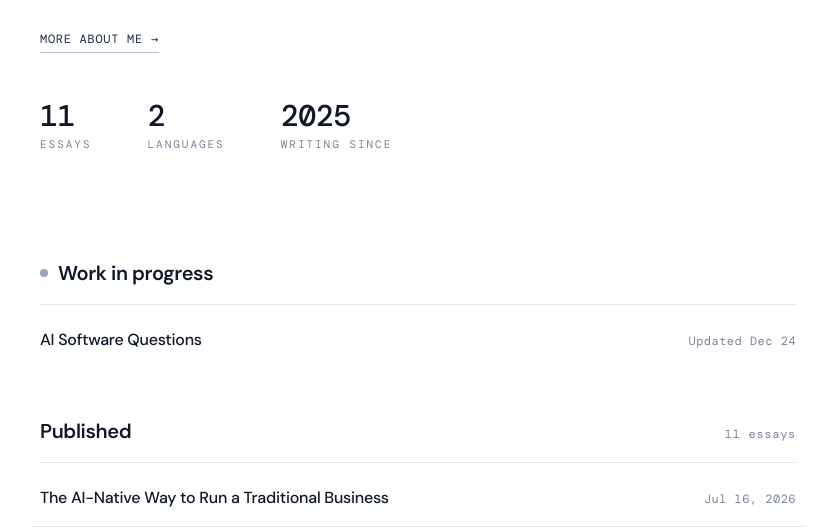
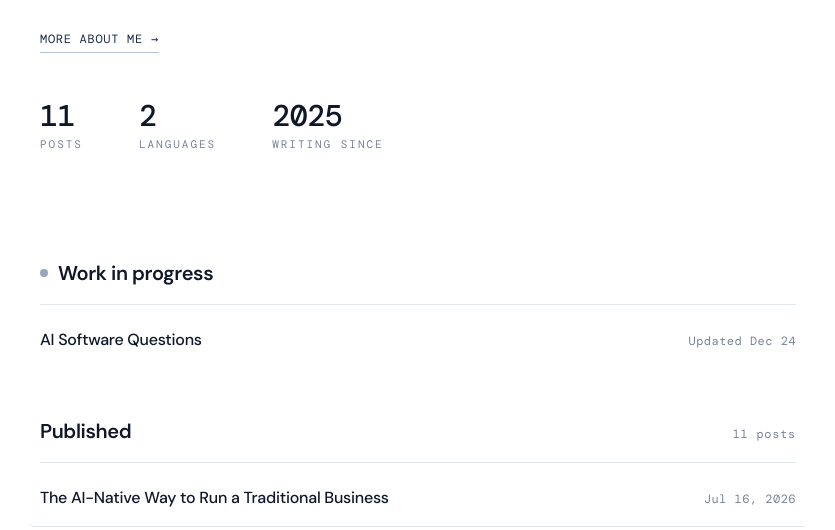
Before and after one commit to lialexlin/blog, a Jekyll site: the page built from index.html, in a window 1280 px wide and 900 px high. Shown: the part 307-837 px from the top of the window, without its empty margins (222-1057 px from the left). Built offline with Jekyll 4.4.1, drawn with Linux system fonts in a browser that asks for light colours.

Commit message:
Index: 'essays' -> 'posts'
Co-Authored-By: Claude Fable 5 <noreply@anthropic.com>

```diff
--- a/index.html
+++ b/index.html
@@ -8,7 +8,7 @@ title: Li (Alex) Lin
   <p class="hero__dek">Playing the lifetime game of compounding judgement, systems and trust - to create value in service of others.</p>
   <a href="{{ 'about-me' | relative_url }}" class="hero__link">More about me →</a>
   <div class="hero__stats">
-    <div class="ll-stat"><span class="ll-stat__value">11</span><span class="ll-stat__label">Essays</span></div>
+    <div class="ll-stat"><span class="ll-stat__value">11</span><span class="ll-stat__label">Posts</span></div>
     <div class="ll-stat"><span class="ll-stat__value">2</span><span class="ll-stat__label">Languages</span></div>
     <div class="ll-stat"><span class="ll-stat__value">2025</span><span class="ll-stat__label">Writing since</span></div>
   </div>
@@ -31,7 +31,7 @@ title: Li (Alex) Lin
 <section class="article-section">
   <div class="section-head">
     <h2>Published</h2>
-    <span class="count">11 essays</span>
+    <span class="count">11 posts</span>
   </div>
   <ul class="article-list">
     <li class="article-item">
```
